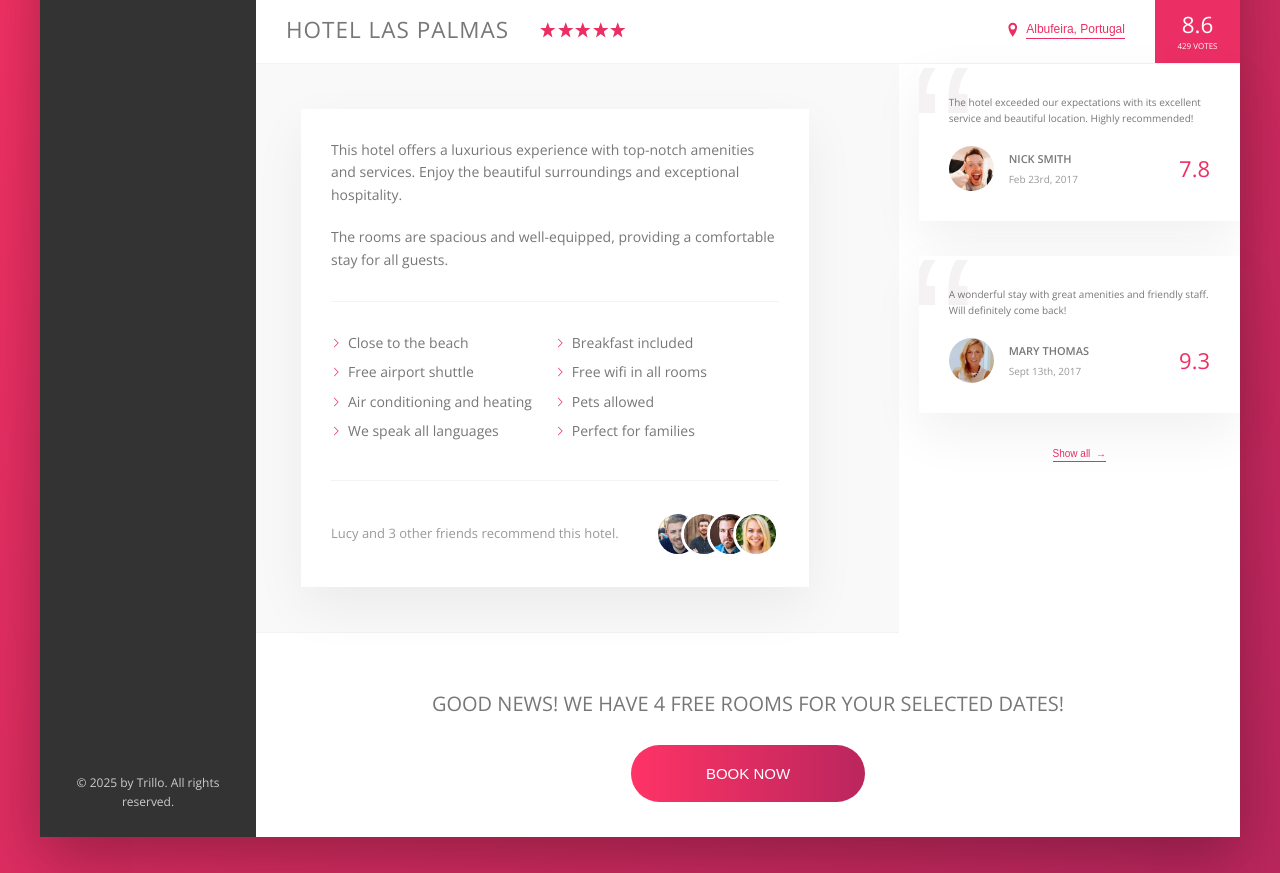
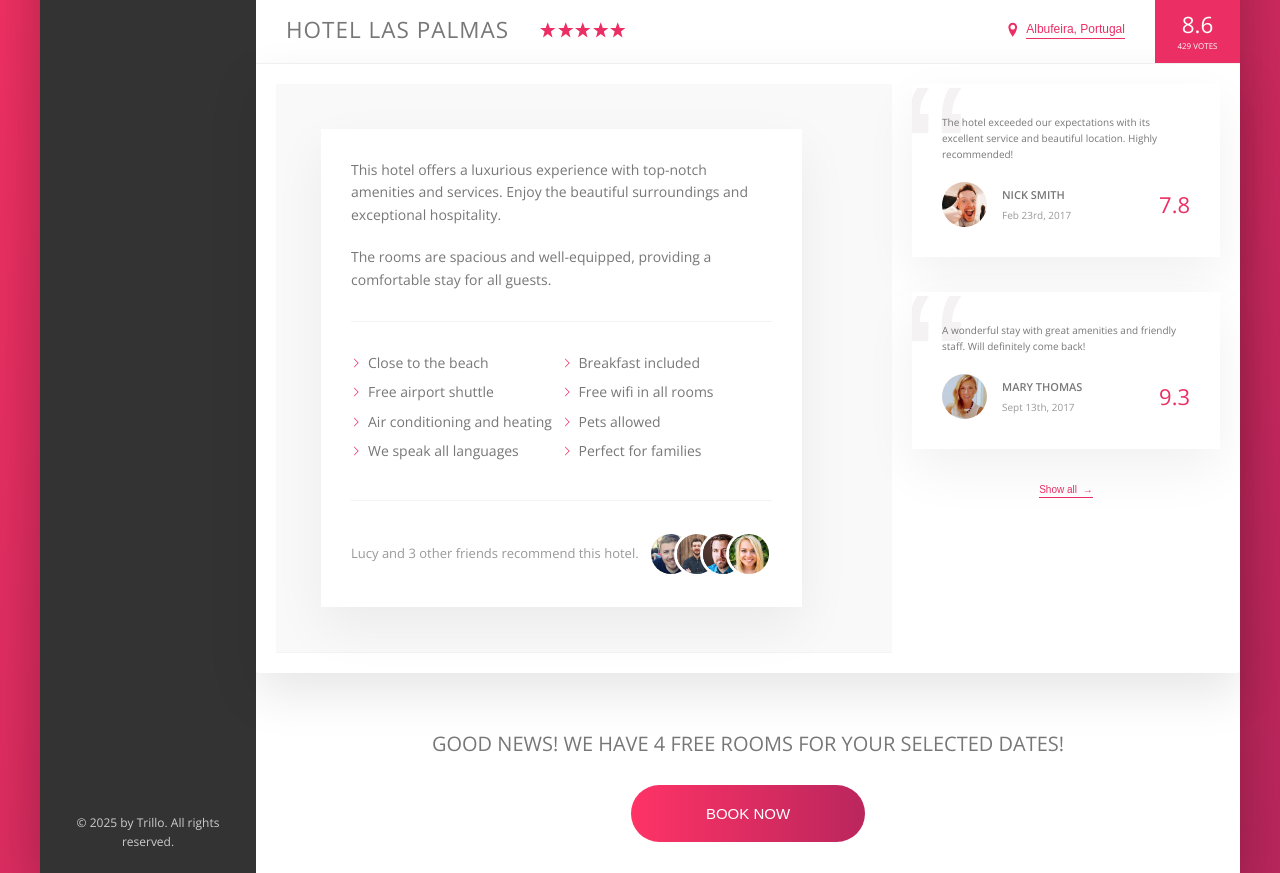
Before and after one commit to MikaelEngvall/Trillo, a website: page index.html in a window 1280 px wide. Shown: the part 538-1411 px from the top of the page. Drawn offline with nearby package versions, Linux system fonts and the light colour scheme.

Commit message:
Enhance body styling with background color, box shadow, padding, and border radius for improved aesthetics

```diff
--- a/css/style.css
+++ b/css/style.css
@@ -106,6 +106,10 @@ body {
   grid-template-columns: 2fr 1fr;
   gap: 2rem;
   margin-bottom: 2rem;
+  background-color: #fff; /* Same background color */
+  box-shadow: 0 2rem 5rem rgba(0, 0, 0, 0.1); /* Same shadow */
+  padding: 2rem; /* Add padding */
+  border-radius: 3px; /* Add border radius */
 }
 
 .detail {
```
